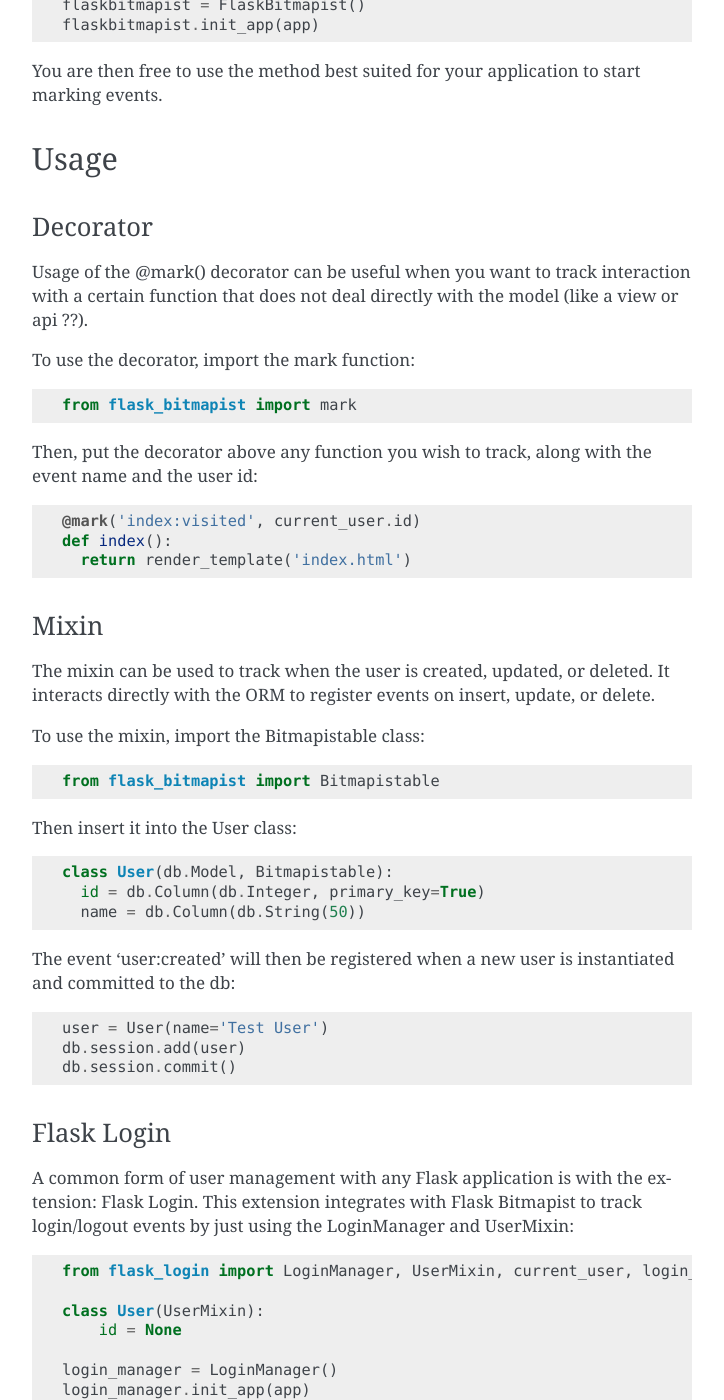
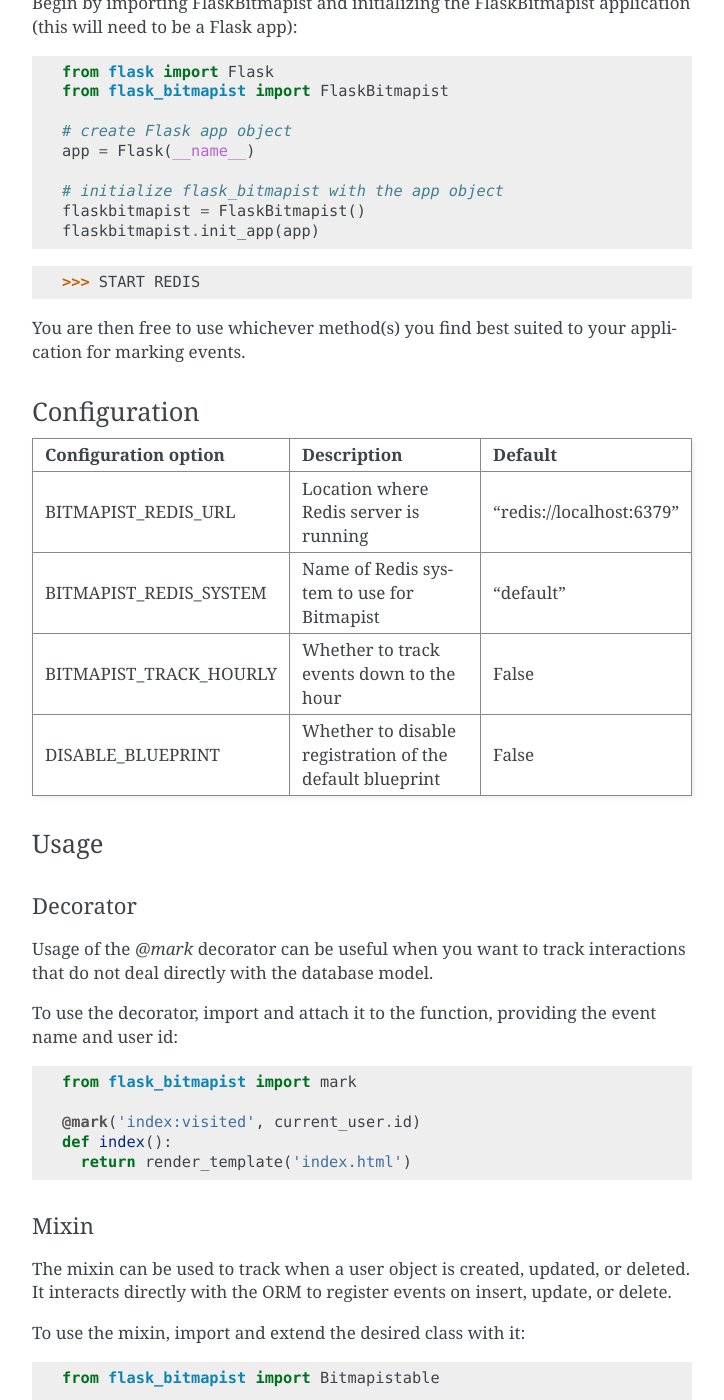
Before and after one commit to cuttlesoft/flask-bitmapist, a Sphinx documentation site: the page built from docs/index.rst, in a window 1280 px wide and 1400 px high, scrolled down 1342 px. Shown: the whole window, without its empty margins (388-1112 px from the left). Built offline with Sphinx 7.4.7, drawn with Linux system fonts in a browser that asks for light colours; some of the changed text lies outside the part shown.

Commit message:
Working on documentation

```diff
--- a/docs/index.rst
+++ b/docs/index.rst
@@ -3,57 +3,72 @@
    You can adapt this file completely to your liking, but it should at least
    contain the root `toctree` directive.
 
-Welcome to Flask-Bitmapist's documentation!
-===========================================
-
-Contents:
+===============
+Flask-Bitmapist
+===============
 
 .. toctree::
-   :maxdepth: 2
+  :maxdepth: 2
 
 
-Flask extension that creates a simple interface to the Bitmapist analytics library.
+Flask-Bitmapist is a Flask extension that creates a simple interface to the `Bitmapist <https://github.com/Doist/bitmapist>`_ analytics library.
 
-Flask-Bitmapist is a flexible system which allow easy tracking of user activity
-such as logging in/out, being created/updated/deleted.
+Flask-Bitmapist is a flexible system which allows easy tracking of user activity
+such as user login, logout, creation, deletion, and updating.
 
-It creates events using an event name and the user id.
+Events are marked with the name of the event (e.g., `user:logged_in`) and the object id (e.g., the logged in user's id).
 
 There are four different ways to mark events in your Flask app:
+ * Call a function with the `@mark` decorator
+ * Use the `Bitmapistable` mixin (note: current ORM support is limited to SQLAlchemy)
+ * User login/logout events marked automatically with the Flask-Login extension
+ * Call the `mark_event` function directly
 
-Use a decorator above a function::
+To use the `@mark` decorator::
 
-  >>> @mark('user:logged_in', user.id)
+  @mark('user:reset_password', user.id)
+  def reset_password():
+      pass
 
-Use the `Bitmapistable` ORM mixin (current support only for SQLAlchemy) `may
-need more explanation on how this works??`::
 
-  >>> class User(db.Model, Bitmapistable):
+To use the `Bitmapistable` mixin::
 
-The flask_login extension automatically marks login/logout events::
+  from flask_bitmapist import Bitmapistable
+
+  class User(db.Model, Bitmapistable):
+      pass
+
+.. from flask_bitmapist import SQLAlchemyBitmapistable as Bitmapistable
+
+
+If you are using Flask-Login, `user:logged_in` and `user:logged_out` events will be marked automatically on user login/logout::
 
   >>> flask_login.login_user(user)
+  >>> flask_login.logout_user(current_user)
 
-Or just call the mark_event function directly::
 
-  >>> mark_event('user:logged_in', user.id)
+You can also call the `mark_event` function directly::
 
-Quickstart
-==========
+  >>> mark_event('user:action_taken', user.id)
+
 
 Installation
-------------
+============
 
 Install the extension using pip::
 
   $ pip install flask_bitmapist
 
+
+Quickstart
+==========
+
+
 Initialization
 --------------
-Marking a user-based event is very simple with the flask_bitmapist module.
+Marking a user-based event is very simple with Flask-Bitmapist.
 
-Begin by importing the FlaskBitmapist class and initializing the app as a
-flask_bitmapist application (this will need to be a flask application)::
+Begin by importing FlaskBitmapist and initializing the FlaskBitmapist application (this will need to be a Flask app)::
 
   from flask import Flask
   from flask_bitmapist import FlaskBitmapist
@@ -61,65 +76,79 @@ flask_bitmapist application (this will need to be a flask application)::
   # create Flask app object
   app = Flask(__name__)
 
-  # initialize bitmapist with the app object
+  # initialize flask_bitmapist with the app object
   flaskbitmapist = FlaskBitmapist()
   flaskbitmapist.init_app(app)
 
-You are then free to use the method best suited for your application to start
-marking events.
+
+>>> START REDIS
+
+
+You are then free to use whichever method(s) you find best suited to your application for marking events.
+
+
+Configuration
+-------------
+
+======================   ========================================================   ========================
+Configuration option     Description                                                Default
+======================   ========================================================   ========================
+BITMAPIST_REDIS_URL      Location where Redis server is running                     "redis://localhost:6379"
+BITMAPIST_REDIS_SYSTEM   Name of Redis system to use for Bitmapist                  "default"
+BITMAPIST_TRACK_HOURLY   Whether to track events down to the hour                   False
+DISABLE_BLUEPRINT        Whether to disable registration of the default blueprint   False
+======================   ========================================================   ========================
+
 
 Usage
 -----
 
+
 Decorator
 ^^^^^^^^^
 
-Usage of the @mark() decorator can be useful when you want to track
-interaction with a certain function that does not deal directly with the model
-(like a view or api ??).
+.. Usage of the `@mark` decorator can be useful when you want to track interaction with a certain function that does not deal directly with the model (like a view or api ??).
 
-To use the decorator, import the mark function::
+Usage of the `@mark` decorator can be useful when you want to track interactions that do not deal directly with the database model.
+
+To use the decorator, import and attach it to the function, providing the event name and user id::
 
   from flask_bitmapist import mark
-
-Then, put the decorator above any function you wish to track, along with the
-event name and the user id::
 
   @mark('index:visited', current_user.id)
   def index():
     return render_template('index.html')
 
+
 Mixin
 ^^^^^
 
-The mixin can be used to track when the user is created, updated, or deleted. It
-interacts directly with the ORM to register events on insert, update, or delete.
+The mixin can be used to track when a user object is created, updated, or deleted. It interacts directly with the ORM to register events on insert, update, or delete.
 
-To use the mixin, import the Bitmapistable class::
+To use the mixin, import and extend the desired class with it::
 
   from flask_bitmapist import Bitmapistable
 
-Then insert it into the User class::
-
   class User(db.Model, Bitmapistable):
     id = db.Column(db.Integer, primary_key=True)
-    name = db.Column(db.String(50))
 
-The event 'user:created' will then be registered when a new user is instantiated
+The event `user:created` will then be registered when a new user is instantiated
 and committed to the db::
 
-  user = User(name='Test User')
+  user = User()
   db.session.add(user)
   db.session.commit()
 
-Flask Login
+Similarly, `user:updated` and `user:deleted` will be registered for a given user on updating and deleting, respectively.
+
+
+Flask-Login
 ^^^^^^^^^^^
 
-A common form of user management with any Flask application is with the
-extension: Flask Login. This extension integrates with Flask Bitmapist to track
-login/logout events by just using the LoginManager and UserMixin::
+.. from flask_login import LoginManager, UserMixin, current_user, login_user, logout_user
+The Flask-Login is a common form of user management for many Flask applications. Flask-Bitmapist integrates with this extension to track user login/logout events automatically via the LoginManager and UserMixin::
 
-  from flask_login import LoginManager, UserMixin, current_user, login_user, logout_user
+  from flask_login import LoginManager, UserMixin
 
   class User(UserMixin):
       id = None
@@ -127,49 +156,32 @@ login/logout events by just using the LoginManager and UserMixin::
   login_manager = LoginManager()
   login_manager.init_app(app)
 
-Then create and login the user, and the event 'user:logged_in' will be registered::
+Create and login the user, and the event `user:logged_in` will be registered automatically, and the same works for user logout and the `user:logged_in` event::
 
-  # set up and log in user
-  user = User()
-  user.id = user_id
+  from flask_login import current_user, login_user, logout_user
+
+  user = User(id=user_id)
+
+  # login user
   login_user(user)
 
-The same works for user logout::
+  # logout user
+  logout_user(current_user)
 
-  logout_user(user)
 
 mark_event Function
 ^^^^^^^^^^^^^^^^^^^
 
-The most raw way to use Flask Bitmapist is to directly call ``mark_event()``::
+The most raw way to use Flask-Bitmapist is to directly call ``mark_event()``::
 
   from flask_bitmapist import mark_event
 
   mark_event('event:completed', current_user.id)
 
 
-.
-.
-.
-.
-.
-.
-.
-.
-.
-.
-.
-.
-.
-.
-.
-.
-.
-.
-
 
 Small Example App
-=================
+-----------------
 
 Let's start by creating a simple app::
 
```
Also changed, not shown: other parts of docs/index.rst (+7 -4 lines), requirements-dev.txt (+12 -0 lines), 2 other files.
